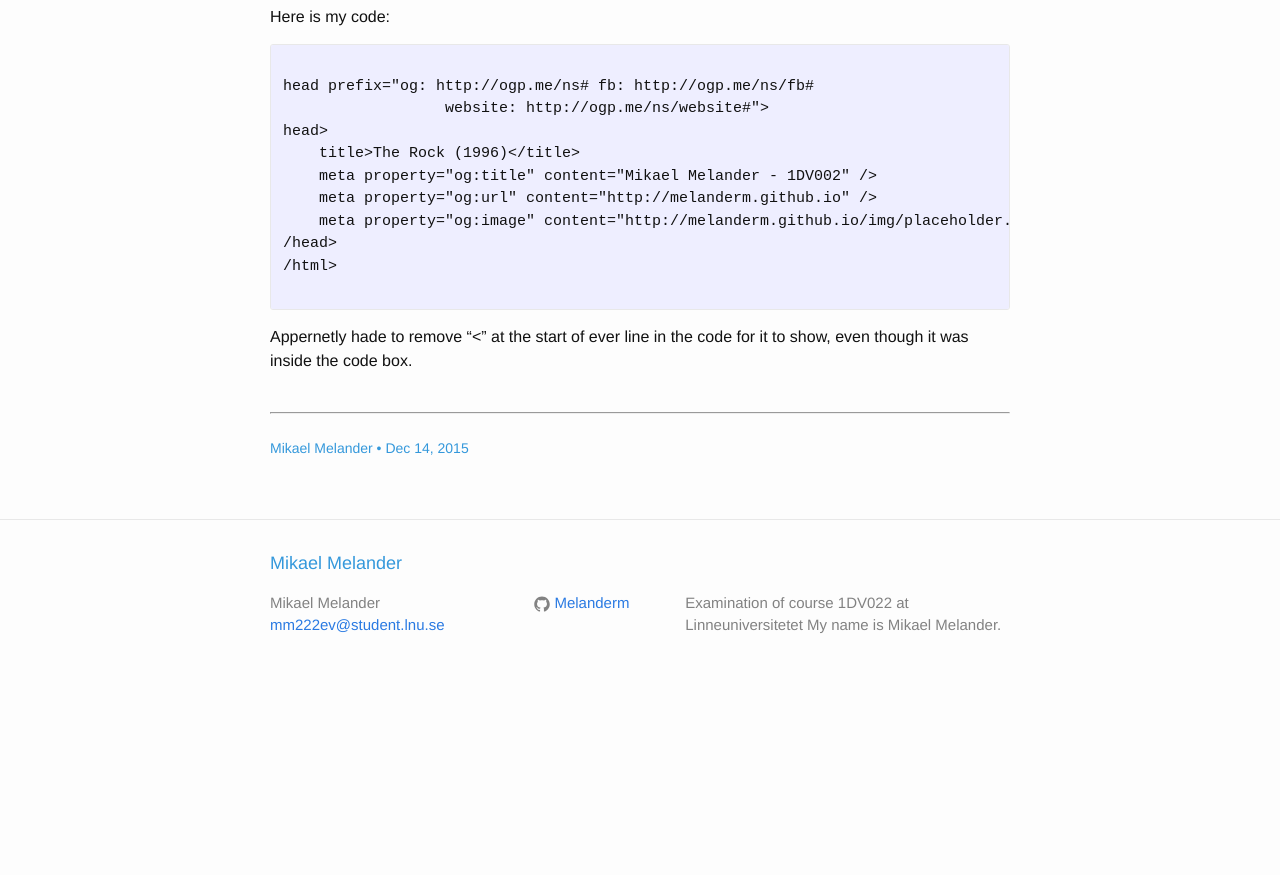
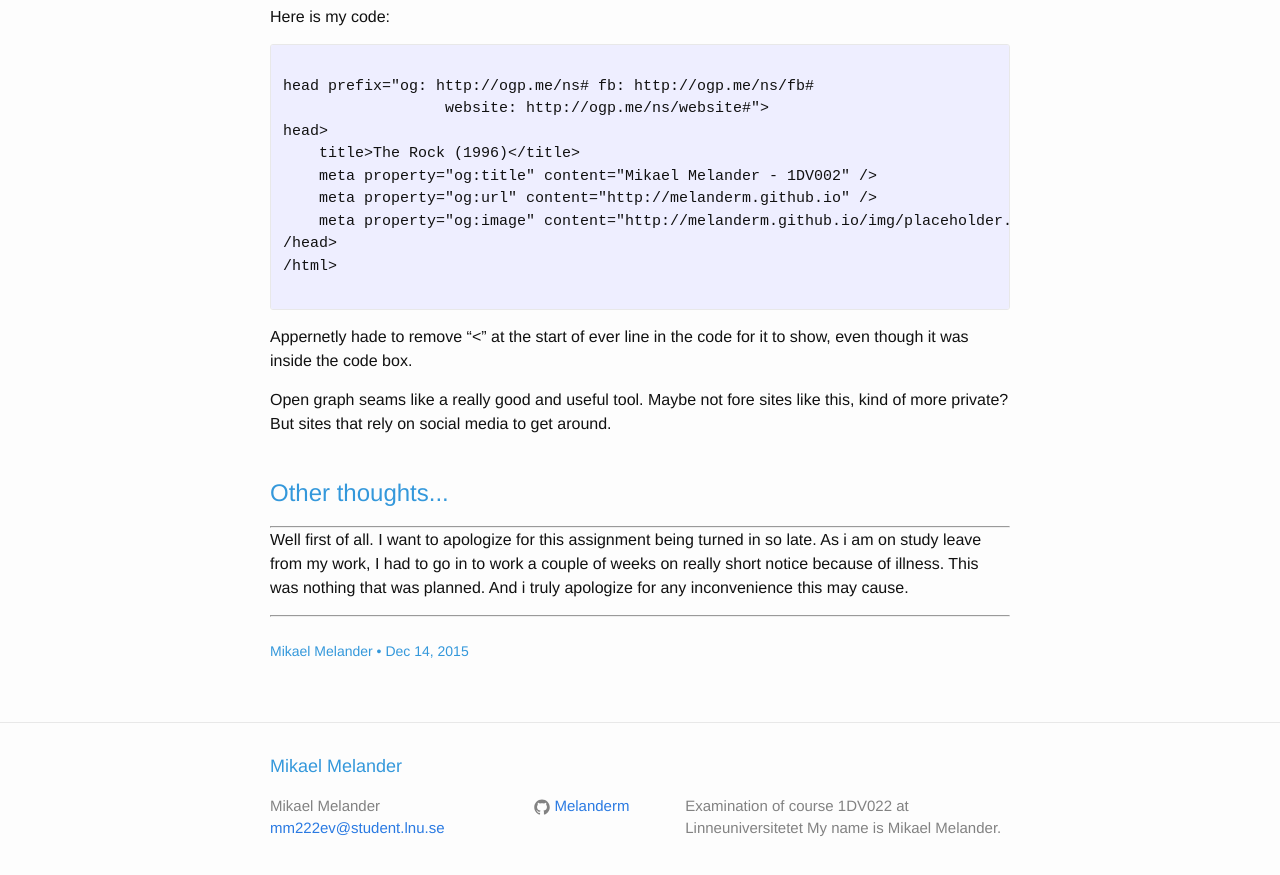
Before and after one commit to Melanderm/melanderm.github.io, a Jekyll site: the page built from _posts/2015-12-14-css .markdown, in a window 1280 px wide and 900 px high, scrolled down 3138 px. Shown: the top 875 px of the window. Built offline with Jekyll 4.4.1, drawn with Linux system fonts in a browser that asks for light colours; comment, search, counter and statistics services are not loaded; before the commit the page ends 3835 px from its top, so only the background shows below that.

Commit message:
Finishing up

```diff
--- a/_posts/2015-12-14-css .markdown
+++ b/_posts/2015-12-14-css .markdown
@@ -143,5 +143,13 @@ head>
 </code>
 </pre>
 Appernetly hade to remove "<" at the start of ever line in the code for it to show, even though it was inside the code box.
+
+Open graph seams like a really good and useful tool. Maybe not fore sites like this, kind of more private?
+But sites that rely on social media to get around.
 <br>
 <br>
+<h1>Other thoughts...</h1>
+<hr>
+Well first of all. I want to apologize for this assignment being turned in so late.
+As i am on study leave from my work, I had to go in to work a couple of weeks on really short notice because of illness. This was nothing that was planned.
+And i truly apologize for any inconvenience this may cause.
```
